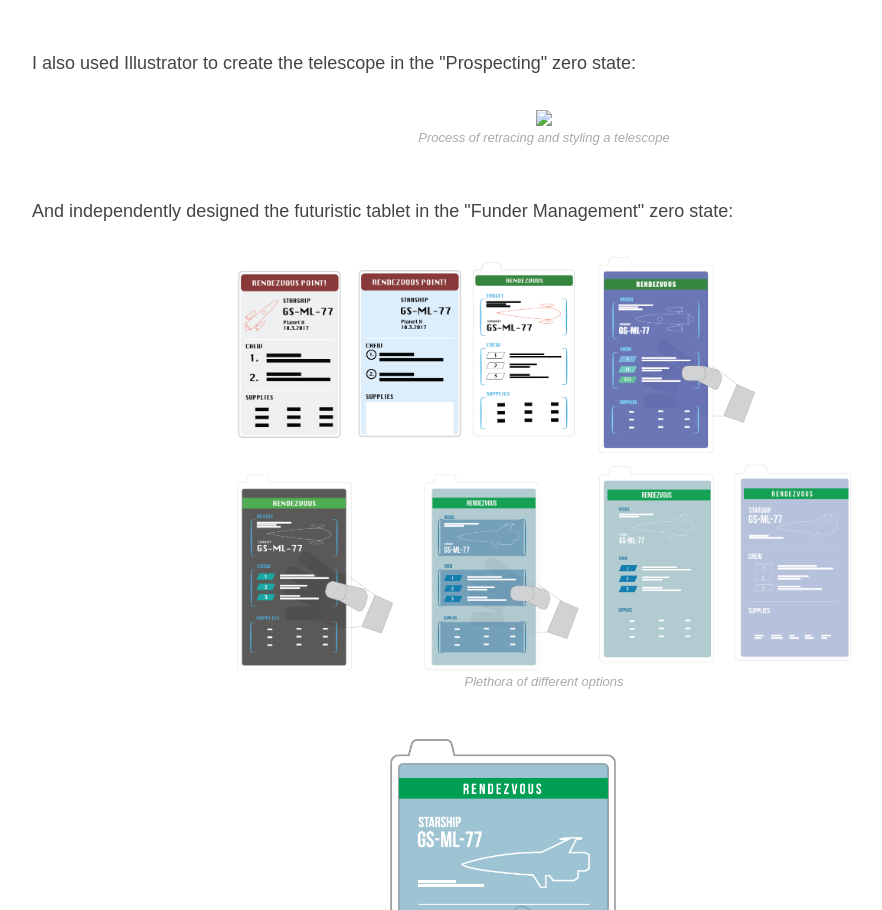
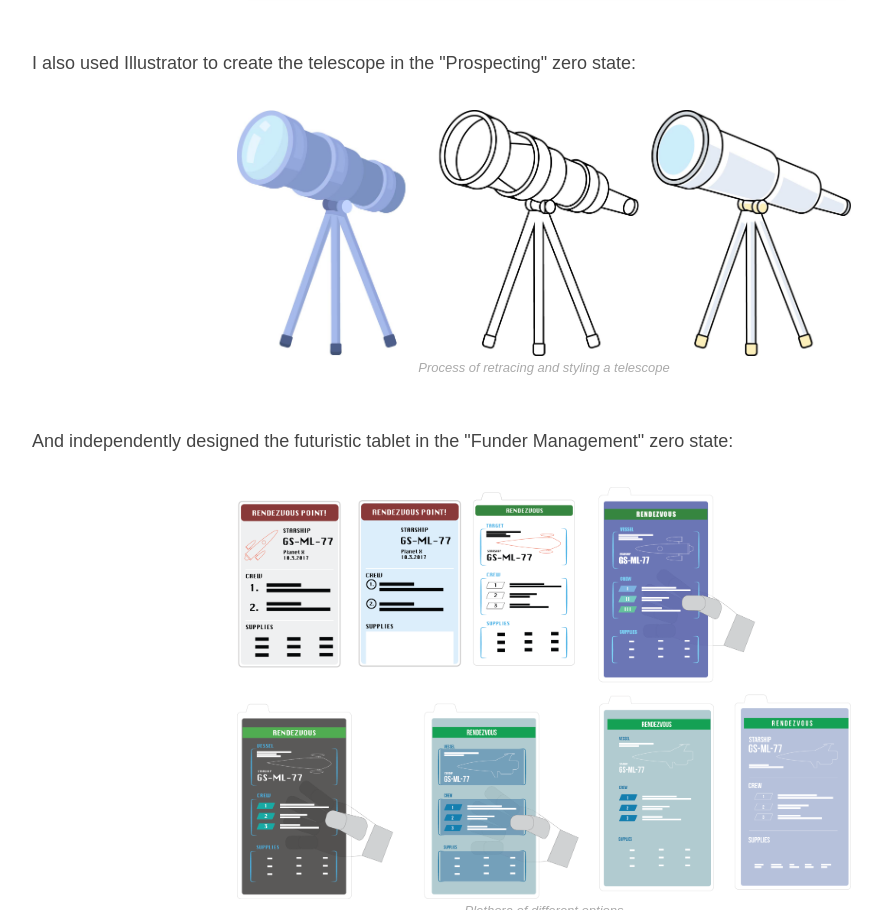
Before and after one commit to sarahxy/sarahxy.github.io, a website: page fluxx.html in a window 1280 px wide. Shown: the part 10816-11726 px from the top of the page, without its empty margins (96-978 px from the left). Drawn offline with nearby package versions, Linux system fonts and the light colour scheme; a web font is replaced by a local one.

Commit message:
fixed broken telescope image link

```diff
--- a/fluxx.html
+++ b/fluxx.html
@@ -188,7 +188,7 @@
 				</div>
 				<div class="text">I also used Illustrator to create the telescope in the "Prospecting" zero state:</div>
 				<div class="img-container no-shadow">
-					<img src="assets/img/fluxx/telescope_trace.png"/>
+					<img src="assets/img/fluxx/telescope_trace.jpg"/>
 					<div class="caption">Process of retracing and styling a telescope</div>
 				</div>
 				<div class="text">
```
